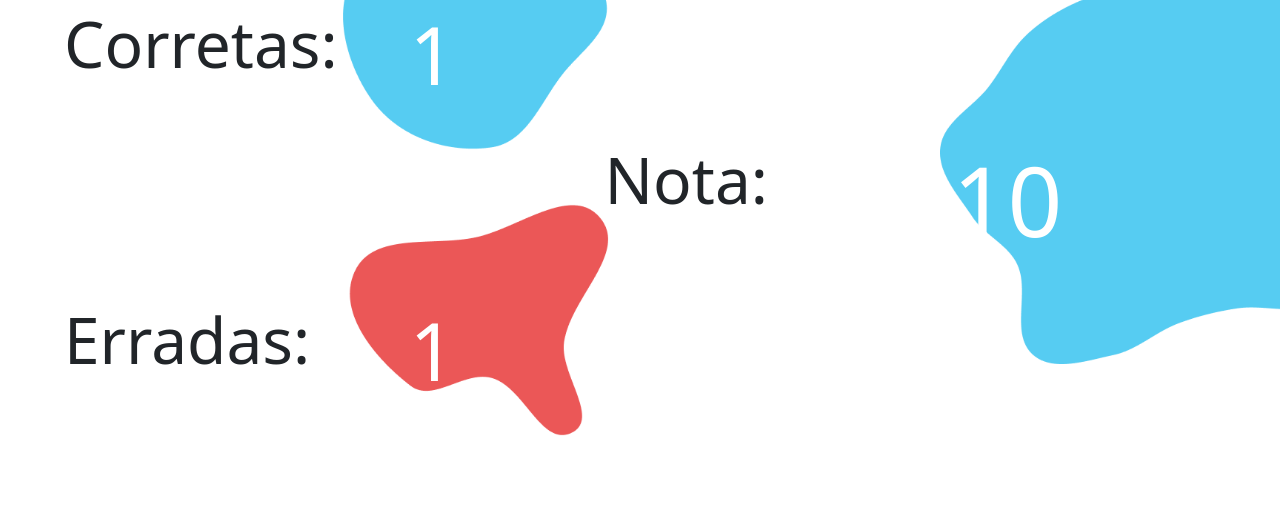
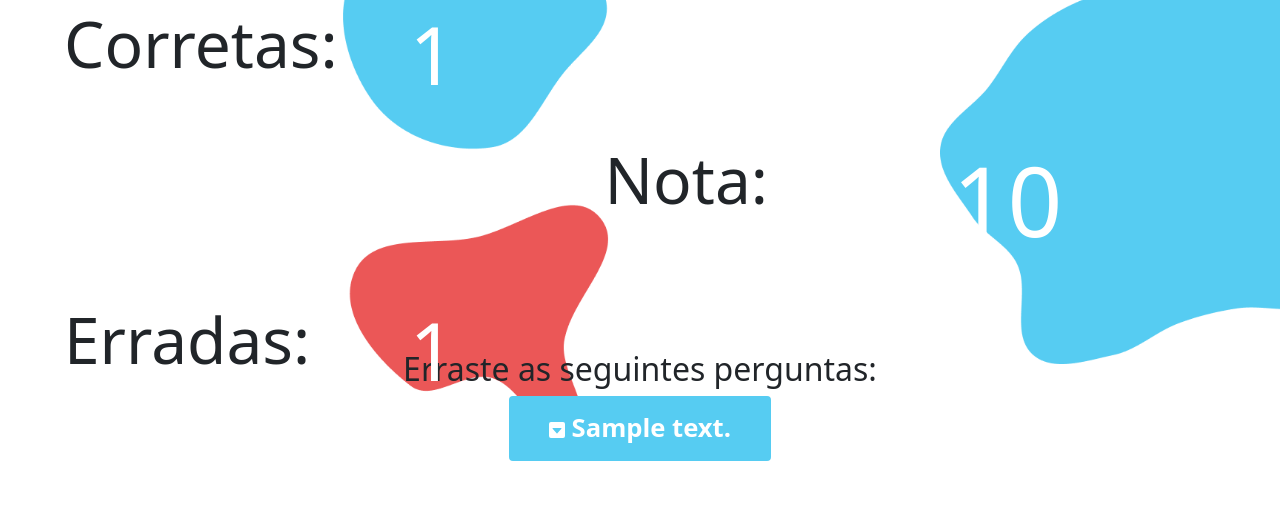
Before and after one commit to HackerSchool/Arquimedia, a Django app: page /exame/results/1 in a window 1280 px wide. Shown: the part 290-800 px from the top of the page. Run offline with Django 3.2, Linux system fonts and the light colour scheme; tables that the repository leaves empty hold one stand-in row (values such as "Sample post"); data that the repository does not hold is empty.

Commit message:
Show wrong answers in exam analysis (#52)
* Add wrong answers to results page

* Add dropdown correction &Fix global css conflicts

```diff
--- a/HSaoQuadrado/templates/base.html
+++ b/HSaoQuadrado/templates/base.html
@@ -18,6 +18,7 @@
 
         {% load static %}
         <script src="{% static 'javascript/functional.js' %}"></script>
+        <script src="https://cdn.jsdelivr.net/npm/bootstrap@5.0.1/dist/js/bootstrap.bundle.min.js" integrity="sha384-gtEjrD/SeCtmISkJkNUaaKMoLD0//ElJ19smozuHV6z3Iehds+3Ulb9Bn9Plx0x4" crossorigin="anonymous"></script>
 
         <link rel="stylesheet" type="text/css" href="{% static 'css/main.css' %}">
         {% block css %}
--- a/HSaoQuadrado/templates/index.html
+++ b/HSaoQuadrado/templates/index.html
@@ -26,7 +26,7 @@
     <td><img class="emoji" src="{% static 'img/emoji.png' %}" alt="emoji" width="210" height="210"></td>
   </tr>
   <tr>
-    <td><a href="/signup"><button type="button" class="btn btn-primary btn-lg">Regista-te!</button></a></td>
+    <td><a href="/signup"><button type="button" class="btn btn-primary btn-lg signup-btt">Regista-te!</button></a></td>
   </tr>
 </table>
 
--- a/exams/models.py
+++ b/exams/models.py
@@ -56,6 +56,10 @@ class Question(models.Model):
     def __str__(self): return "{}-{}-{}".format(self.id,self.subsubject, self.year, self.difficulty)
 
 
+    def correctAnswer(self):
+        return Answer.objects.get(question=self, correct=True)
+
+
 class Answer(models.Model):
     text = models.TextField(max_length=100,null=False)
     correct = models.BooleanField(default=False)
--- a/exams/templates/results.html
+++ b/exams/templates/results.html
@@ -3,20 +3,45 @@
 {% block css %}
 
 {% load static %}
-<link rel="stylesheet" type="text/css" href="{% static 'css/results.css' %}">
+    <link rel="stylesheet" type="text/css" href="{% static 'css/results.css' %}">
 
 {% endblock %}
 
 {% block content %}
 
+    <div class="stats">
+        <h3 class="nr-label corretas">Corretas:</h3>
+        <h3 class="nr ans-count corretas">{{ exam.correct.count }}</h3>
 
-    <h3 class="nr-label corretas">Corretas:</h3>
-    <h3 class="nr ans-count corretas">{{corretas}}</h3>
+        <h3 class="nr-label erradas">Erradas:</h3>
+        <h3 class="nr ans-count erradas">{{ exam.failed.count }}</h3>
 
-    <h3 class="nr-label erradas">Erradas:</h3>
-    <h3 class="nr ans-count erradas">{{erradas}}</h3>
+        <h3 class="nr-label nota">Nota:</h3>
+        <h3 class="nr score">{{ exam.score }}</h3>
+    </div>
 
-    <h3 class="nr-label nota">Nota:</h3>
-    <h3 class="nr score">{{ exam.score }}</h3>
+    <div class="questions">
+        {% if exam.failed.all %}
+            <h2>Erraste as seguintes perguntas:</h2>
+            {% for answer in exam.failed.all %}
+            <p>
+                <button class="btn btn-primary questions-btt" type="button" data-bs-toggle="collapse" data-bs-target="#answerCollapse{{answer.id}}" aria-expanded="false" aria-controls="collapseExample">
+                    <svg xmlns="http://www.w3.org/2000/svg" width="16" height="16" fill="currentColor" class="bi bi-caret-down-square-fill" viewBox="0 0 16 16">
+                        <path d="M0 2a2 2 0 0 1 2-2h12a2 2 0 0 1 2 2v12a2 2 0 0 1-2 2H2a2 2 0 0 1-2-2V2zm4 4a.5.5 0 0 0-.374.832l4 4.5a.5.5 0 0 0 .748 0l4-4.5A.5.5 0 0 0 12 6H4z"/>
+                      </svg> {{ answer.text }}
+                </button>
+            </p>
+            <div class="wrap-collapse">
+                <div class="collapse" id="answerCollapse{{answer.id}}">
+                    <div class="card card-body">
+                        Resposta correta: {{ answer.correctAnswer.text }}
+                    </div>
+                </div>
+            </div>
+            {% endfor %}
+        {% else %}
+            <h2>Bom trabalho! Não erraste nenhuma pergunta.</h2>
+        {% endif %}
 
+    </div>
 {% endblock %}
--- a/exams/views.py
+++ b/exams/views.py
@@ -30,12 +30,11 @@ def results(request, id):
     exame = Exam.objects.get(pk=id)
 
     context = {
-        "exam": exame,
-        "corretas": exame.correct.count(),
-        "erradas": exame.failed.count()
+        "exam": exame
     }
 
-    exame.delete()
+    print(exame.failed.all())
+    for i in exame.failed.all(): print(i.text)
 
     return render(request, "results.html", context)
 
--- a/static/css/main.css
+++ b/static/css/main.css
@@ -19,10 +19,6 @@ a {
     text-decoration: none;
 }
 
-h3 {
-    font-size: 2px;
-}
-
 a:hover {
     color: red ;
 }
@@ -38,7 +34,7 @@ ul li {
     padding: 3%;
 }
 
-.btn-primary {
+.signup-btt {
     background-color: #56CCF2;
     color: white;
     border: 5px solid #56CCF2;
@@ -53,7 +49,7 @@ ul li {
     transform: translate(-50%, -50%);
   }
 
-.btn-primary:hover {
+.signup-btt:hover {
     background-color: #0895c4;
     border: 5px solid #0895c4;
     color: white;
--- a/static/css/results.css
+++ b/static/css/results.css
@@ -40,6 +40,44 @@ body {
     font-size: 6rem;
 }
 
+.stats {
+    width: 100%;
+    height: 100%;
+}
+
+
+.questions {
+    /*  This is a temporary solution, this should be improved */
+    margin-top: 50%;
+    text-align: center;
+}
+
+.questions-btt {
+    background-color: #56CCF2;
+    color: white;
+    border: 5px solid #56CCF2;
+    padding: 8px 35px;
+    font-size: 1.6rem;
+    font-weight: bold;
+}
+
+
+.card {
+    width: 50;
+}
+
+
+.wrap-collapse {
+    width: 50%;
+    margin-left: 25%;
+}
+
+
+.card-body {
+    margin-bottom: 1rem;
+}
+
+
 /* The following css will only be rendered on devices with max-width of 400px */
 @media screen and (max-width: 600px) {
 
```
